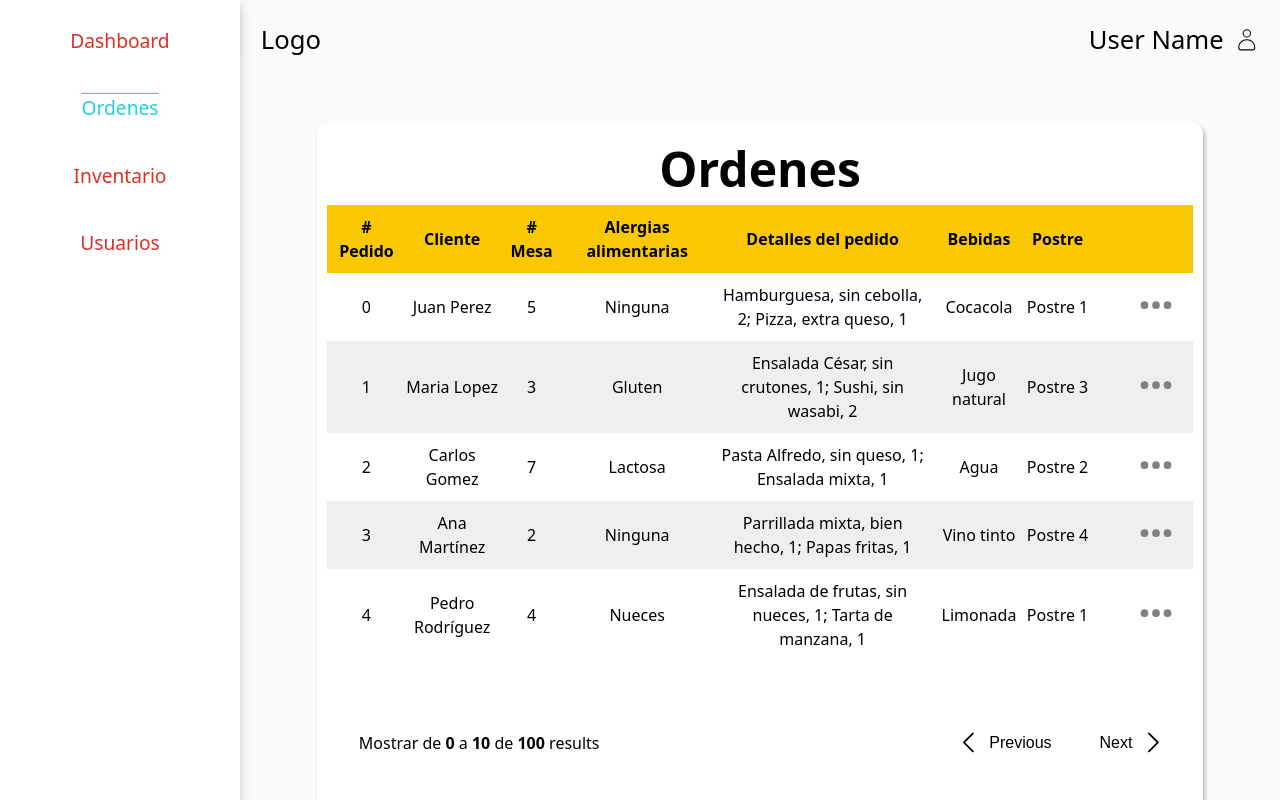
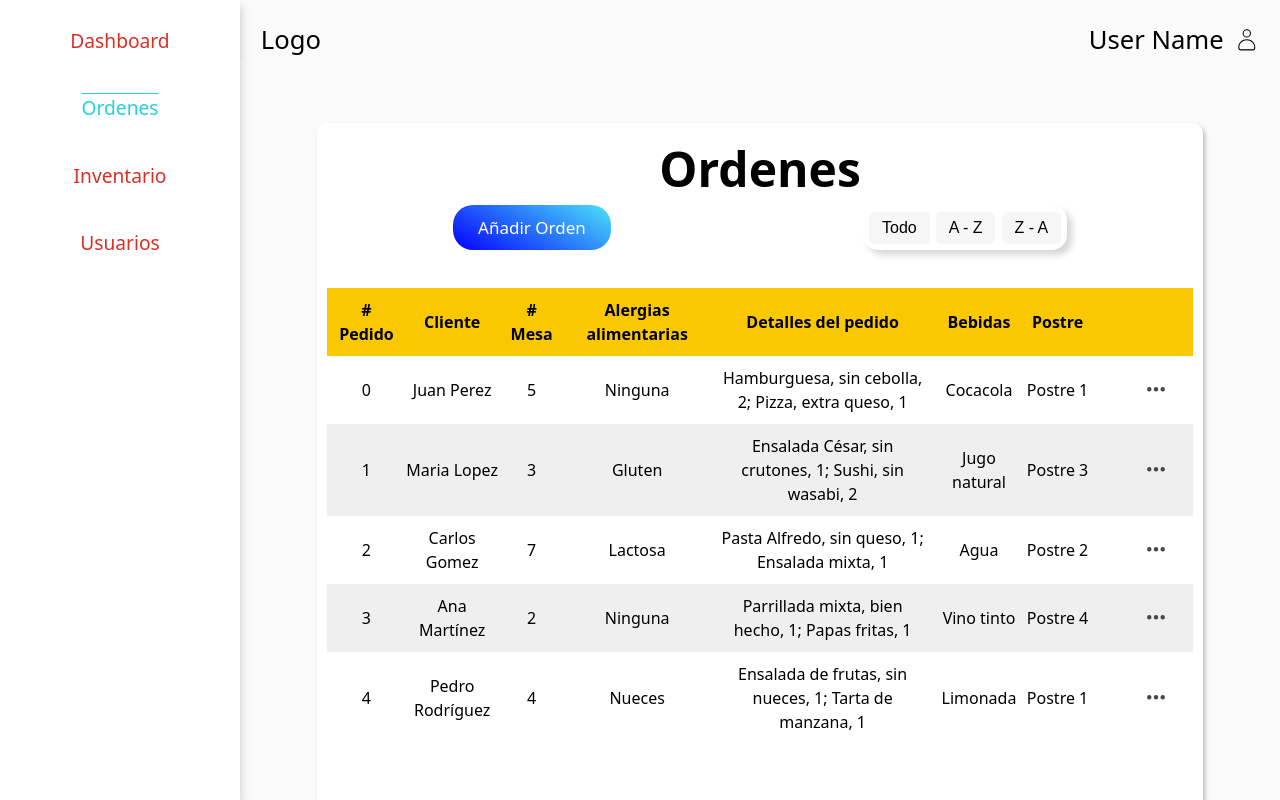
Before and after one commit to luisnarv/restbart, a React (Vite) app in the folder Front/: page /orders in a window 1280 px wide. Built offline with nearby package versions, Linux system fonts and the light colour scheme.

Commit message:
ordenes-modalStyles-Form

```diff
--- a/Front/src/UI/Filter.jsx
+++ b/Front/src/UI/Filter.jsx
@@ -1,41 +1,42 @@
 /* eslint-disable react/prop-types */
+import { useSearchParams } from "react-router-dom";
 import styled, { css } from "styled-components";
 
 const StyledFilter = styled.div`
-  /* border: 1px solid; */
-  background-color: #f6f6f6;
-  box-shadow: -1px 0px 2px 1px #0000002b;
-  border-radius: 5px;
+  background-color: #ffffff;
+  box-shadow: 5px 5px 6px 0px #2323232e;
+  border-radius: 15px;
   padding: 0.4rem;
   display: flex;
   gap: 0.4rem;
 `;
 
 const FilterButton = styled.button`
-  background-color: none;
+  background-color: #e9e9e96b;
   border: none;
+  border-radius: 5px;
 
   ${(props) =>
     props.active &&
     css`
-      background-color: #b7adad;
+      background-color: #d2d2d2;
       color: gainsboro;
     `}
 
   border-radius: 5px;
   font-weight: 500;
   font-size: 1rem;
-  /* To give the same height as select */
   padding: 0.44rem 0.8rem;
   transition: all 0.3s;
 
   &:hover:not(:disabled) {
-    /* background-color: #b0aeae75; */
+    background-color: #96959575;
     color: #dc2f24;
   }
 `;
 
 export default function Filter({ filterName, options }) {
+  const [searchParams, setSearchParams] = useSearchParams();
   const currenFilter = options.at(0);
 
   function handleClick() {}
--- a/Front/src/UI/Form.jsx
+++ b/Front/src/UI/Form.jsx
@@ -1,10 +1,9 @@
 import styled from "styled-components";
 
 const Form = styled.form`
+  display: flex;
   min-width: 400px;
-  background-color: #80808043;
-  height: auto;
-  border-radius: 5px;
-  padding: 10px;
+  flex-direction: column;
+  align-items: stretch;
 `;
 export default Form;
--- a/Front/src/UI/FormRowVertical.jsx
+++ b/Front/src/UI/FormRowVertical.jsx
@@ -4,10 +4,9 @@ import styled from "styled-components";
 
 const StyledFormRow = styled.div`
   display: flex;
-  margin: 20px;
+  margin: 20px 0px 20px 0px;
   align-items: center;
-  justify-content: center;
-
+  justify-content: space-between;
   gap: 2rem;
 `;
 
--- a/Front/src/UI/Menu.jsx
+++ b/Front/src/UI/Menu.jsx
@@ -20,21 +20,21 @@ const StyledToggle = styled.button`
   transition: all 0.2s;
 
   &:hover {
-    background-color: gray;
+    background-color: #bababa5b;
   }
 
   & svg {
     width: 2.4rem;
-    height: 2.4rem;
-    color: gray;
+    height: 1.4rem;
+    color: #484848;
   }
 `;
 
 const StyledList = styled.ul`
   position: absolute;
 
-  background-color: #dbdbdbea;
-  box-shadow: 5px 2px 9px #16161633;
+  background-color: #ffffff;
+  box-shadow: 6px 4px 5px #16161652;
   border-radius: 5px;
 
   right: ${(props) => props.position.x}px;
@@ -55,13 +55,13 @@ const StyledButton = styled.button`
   gap: 1.6rem;
 
   &:hover {
-    background-color: green;
+    background-color: #e6bc14;
   }
 
   & svg {
     width: 1.6rem;
     height: 1.6rem;
-    color: green;
+    color: #e67314;
     transition: all 0.3s;
   }
 `;
--- a/Front/src/UI/Modal.jsx
+++ b/Front/src/UI/Modal.jsx
@@ -13,9 +13,9 @@ const StyledModal = styled.div`
   top: 50%;
   left: 50%;
   transform: translate(-50%, -50%);
-  background-color: var(--color-grey-0);
-  border-radius: var(--border-radius-lg);
-  box-shadow: var(--shadow-lg);
+  background-color: #fffbfb;
+  border-radius: 10px;
+  box-shadow: 5px 8px 8px #00000040;
   padding: 3.2rem 4rem;
   transition: all 0.5s;
 `;
@@ -26,7 +26,7 @@ const Overlay = styled.div`
   left: 0;
   width: 100%;
   height: 100vh;
-  background-color: var(--backdrop-color);
+  background-color: #dadada8f;
   backdrop-filter: blur(4px);
   z-index: 1000;
   transition: all 0.5s;
@@ -50,10 +50,7 @@ const Button = styled.button`
   & svg {
     width: 2.4rem;
     height: 2.4rem;
-    /* Sometimes we need both */
-    /* fill: var(--color-grey-500);
-    stroke: var(--color-grey-500); */
-    color: var(--color-grey-500);
+    color: red;
   }
 `;
 
--- /dev/null
+++ b/Front/src/feactures/Orders/AddOrdersWithFilter.jsx
@@ -0,0 +1,34 @@
+import styled from "styled-components";
+
+import Button from "../../UI/Button";
+import Filter from "../../UI/Filter";
+import Modal from "../../UI/Modal";
+import CreateOrderForm from "./CreateOrderForm";
+
+const StyledComponent = styled.div`
+  display: flex;
+  justify-content: space-around;
+  width: 100%;
+`;
+
+export default function AddOrdersWithFilter() {
+  return (
+    <StyledComponent>
+      <Modal>
+        <Modal.Open opens="newOrder">
+          <Button>Añadir Orden</Button>
+        </Modal.Open>
+        <Modal.Window name="newOrder">{<CreateOrderForm />}</Modal.Window>
+      </Modal>
+
+      <Filter
+        filterName="orders"
+        options={[
+          { label: "Todo", value: "All" },
+          { label: "A - Z", value: "A-Z" },
+          { label: "Z - A", value: "Z-A" },
+        ]}
+      />
+    </StyledComponent>
+  );
+}
--- a/Front/src/feactures/Orders/CreateOrderForm.jsx
+++ b/Front/src/feactures/Orders/CreateOrderForm.jsx
@@ -3,20 +3,30 @@ import FormRowVertical from "../../UI/FormRowVertical";
 import Input from "../../UI/Input";
 import Textarea from "../../UI/Textarea";
 import Select from "../../UI/Select";
+import styled from "styled-components";
+import Heading from "../../UI/Heading";
+import Button from "../../UI/Button";
+
+const StyleOrderForm = styled.div`
+  display: flex;
+  flex-direction: column;
+  justify-content: flex-end;
+`;
 
 export default function CreateOrderForm() {
   return (
-    <div>
+    <StyleOrderForm>
+      <Heading as="h2">Crear Orden</Heading>
       <Form>
         <FormRowVertical label="Nombre del cliente">
-          <Input type="text" placeholder="customer name" />
+          <Input type="text" placeholder="Nombre de cliente" />
         </FormRowVertical>
         {/*Para saber dónde entregar el pedido.*/}
         <FormRowVertical label="Número de mesa">
-          <Input type="text" placeholder="Location" />
+          <Input type="text" placeholder="# Mesa" />
         </FormRowVertical>
         <FormRowVertical label="Alergias alimentarias">
-          <Textarea placeholder="More details" />
+          <Textarea placeholder="Eje: Mani, chocolate, nueces, etc... " />
         </FormRowVertical>
 
         {/* Esto incluye el nombre del plato, las modificaciones o preferencias especiales (por ejemplo, sin cebolla, bien hecho, etc.), y la cantidad de cada plato.  */}
@@ -40,7 +50,8 @@ export default function CreateOrderForm() {
             <option>Postre 4</option>
           </Select>
         </FormRowVertical>
+        <Button>Crear</Button>
       </Form>
-    </div>
+    </StyleOrderForm>
   );
 }
--- a/Front/src/page/Orders.jsx
+++ b/Front/src/page/Orders.jsx
@@ -1,12 +1,13 @@
+import styled from "styled-components";
+
+import Heading from "../UI/Heading";
 import Table from "./Table";
 import TableHeader from "./TableHeader";
 import TableTbody from "./TableTbody";
-
+import TableFooter from "./TableFooter";
 import OrdersRow from "../feactures/Orders/OrdersRow";
-import TableFooter from "./TableFooter";
 import Pagination from "./Pagination";
-import styled from "styled-components";
-import Heading from "../UI/Heading";
+import AddOrdersWithFilter from "../feactures/Orders/AddOrdersWithFilter";
 
 const ordersData = [
   {
@@ -117,17 +118,17 @@ export default function Orders() {
   return (
     <StyleOrders>
       <Heading as="h1">Ordenes </Heading>
+      <AddOrdersWithFilter />
+      <br />
       <Content>
         <Table>
           <TableHeader data={fakeHeaders} />
-
           <TableTbody
             data={ordersData.slice(0, 5)}
             render={(order, index) => <OrdersRow order={order} index={index} />}
           />
         </Table>
         <br />
-
         <TableFooter>
           <Pagination count={100} />
         </TableFooter>
--- a/Front/src/page/Pagination.jsx
+++ b/Front/src/page/Pagination.jsx
@@ -58,8 +58,8 @@ const PaginationButton = styled.button`
   }
 
   &:hover:not(:disabled) {
-    background-color: #e3e3e399;
-    color: #282828;
+    background-color: #ececec96;
+    color: #282828bd;
   }
 `;
 
@@ -93,12 +93,12 @@ export default function Pagination({ count = 20 }) {
         <span>
           {currentPage === pageCount ? count : currentPage * PAGE_SIZE}
         </span>{" "}
-        de <span>{count}</span> results
+        de <span>{count}</span> resultados
       </P>
       <Buttons>
         <PaginationButton disabled={currentPage === 1} onClick={prevPage}>
           <HiChevronLeft />
-          <span>Previous</span>
+          <span>Anterior</span>
         </PaginationButton>
 
         <PaginationButton
@@ -106,7 +106,7 @@ export default function Pagination({ count = 20 }) {
           onClick={nextPage}
           right={true}
         >
-          <span>Next</span> <HiChevronRight />
+          <span>Siguiente</span> <HiChevronRight />
         </PaginationButton>
       </Buttons>
     </StyledPagination>
```
